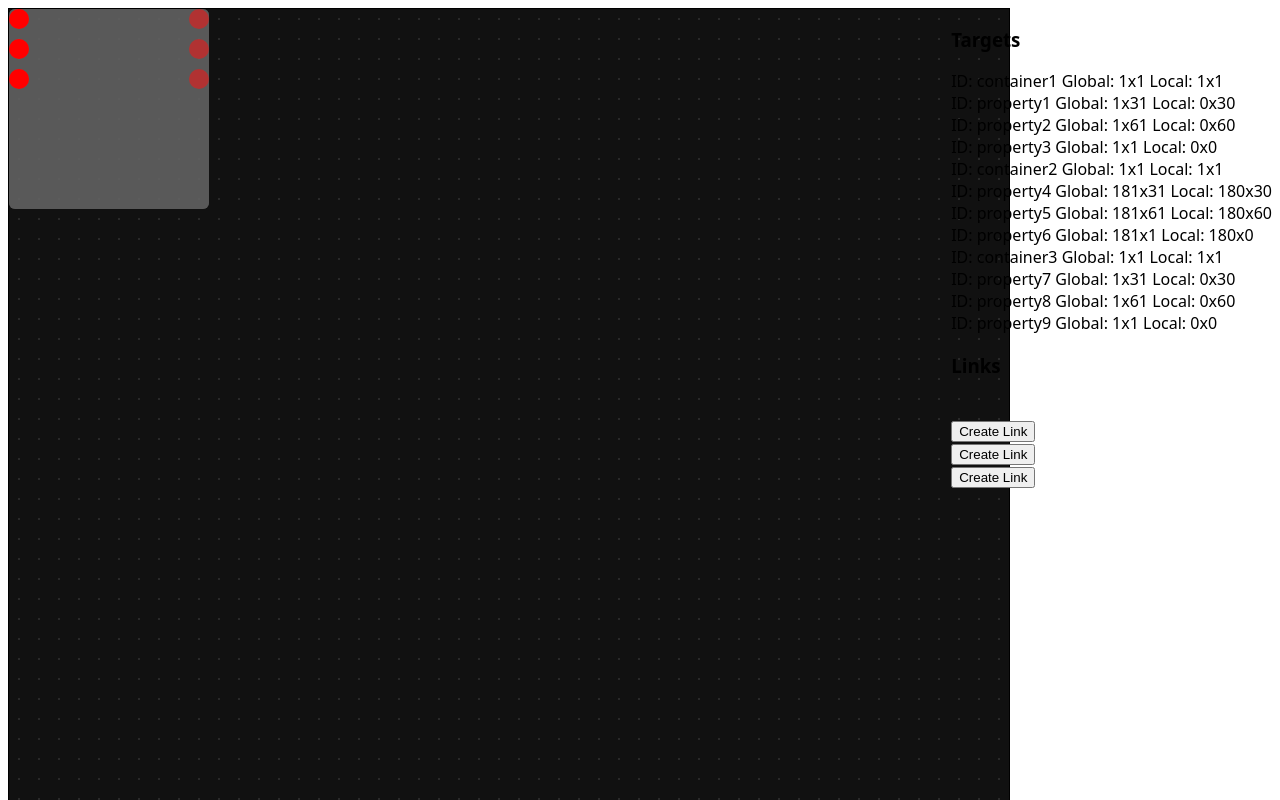
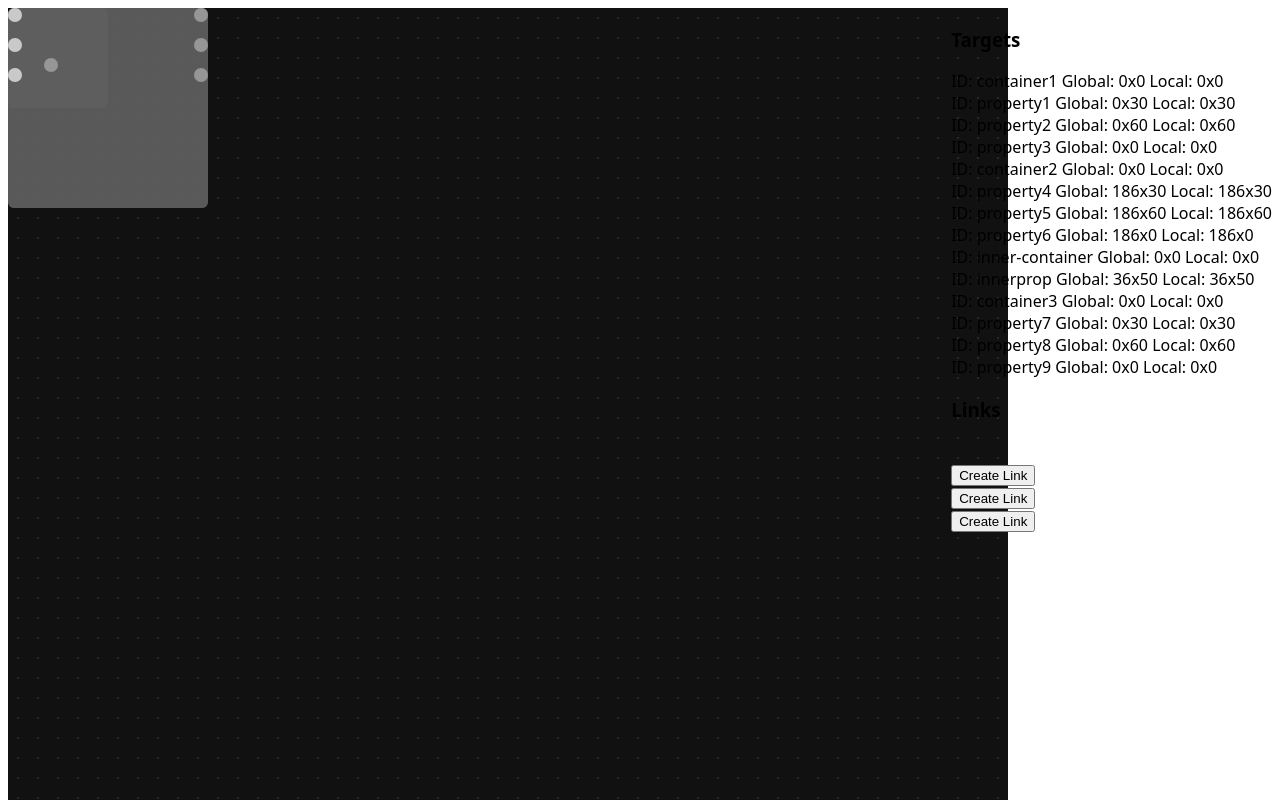
Before and after one commit to BenjaminDobler/flow-motion, an Angular app: page / in a window 1280 px wide. Shown: the top 800 px of the page. Built offline with nearby package versions, Linux system fonts and the light colour scheme.

Commit message:
introduced ngbondcontainer, refactored directives

```diff
--- a/package.json
+++ b/package.json
@@ -24,7 +24,6 @@
   },
   "devDependencies": {
     "@angular-devkit/build-angular": "^19.2.15",
-    "@angular/cli": "^19.2.15",
     "@angular/compiler-cli": "^19.2.0",
     "@types/jasmine": "~5.1.0",
     "jasmine-core": "~5.6.0",
--- a/projects/demo/src/app/app.component.html
+++ b/projects/demo/src/app/app.component.html
@@ -1,147 +1,99 @@
+<ng-bond-container>
+  <div bondcontainer="container1" class="drag-container">
     <div
-  dragworld
-  style="
-    position: relative;
-    width: 1000px;
-    height: 1000px;
-    border: solid 1px #000;
-  "
->
-  <svg
-    #svg_canvas
-    style="position: absolute; top: 0; left: 0"
-    style="background: #111"
-    width="1000"
-    height="1000"
-    xmlns="http://www.w3.org/2000/svg"
-  >
-    <defs>
-      <pattern id=":S4:" patternUnits="userSpaceOnUse" width="20" height="20">
-        <circle r="1" cx="10" cy="10" fill="#313131"></circle>
-      </pattern>
-    </defs>
-
-    <rect id="canvas_bg" width="100%" height="100%" fill="url(#:S4:)"></rect>
-  </svg>
-
-  <svg
-    style="position: absolute; left: 0; top: 0"
-    viewBox="0 0 1000 1000"
-    height="100%"
-    width="100%"
-  >
-    @for (link of dragService.links(); track $index) {
-      <path
-        class="draw"
-        [attr.stroke]="link().stroke"
-        stroke-width="3"
-        [attr.d]="link().path2"
-        fill="none"
-        stroke-dasharray="10"
-      />
-    }
-  </svg>
-
-  <div
-    id="container1"
-    [draggable]
-    #draggableRef="draggable"
-    class="drag-container"
-  >
-    <div
-      id="property1"
+      bondproperty="property1"
       style="top: 30px"
-      dragproperty="property1"
       class="drag-prop drag-child"
     ></div>
     <div
-      id="property2"
+      bondproperty="property2"
       style="top: 60px"
-      dragproperty="property2"
       class="drag-prop drag-child"
     ></div>
-    <div id="property3" dragproperty="property3" class="drag-prop drag-child"></div>
+    <div bondproperty="property3" class="drag-prop drag-child"></div>
   </div>
 
+  <div bondcontainer="container2" class="drag-container">
     <div
-    id="container2"
-    [draggable]
-    #draggableRef2="draggable"
-    class="drag-container"
-  >
-    <div
-      id="property4"
+      bondproperty="property4"
       style="top: 30px; right: 0"
-      dragproperty="property4"
       class="drag-prop drag-child"
     ></div>
     <div
-      id="property5"
+      bondproperty="property5"
       style="top: 60px; right: 0"
-      dragproperty="property5"
       class="drag-prop drag-child"
     ></div>
     <div
-      id="property6"
-      dragproperty="property6"
+      bondproperty="property6"
       style="right: 0"
       class="drag-prop drag-child"
     ></div>
-  </div>
 
     <div
-    id="container3"
-    [draggable]
-    #draggableRef3="draggable"
+      bondcontainer="inner-container"
       class="drag-container"
+      style="width: 100px; height: 100px"
     >
       <div
-      id="property7"
-      style="top: 30px"
-      dragproperty="property1"
-      class="drag-prop drag-child"
-    ></div>
-    <div
-      id="property8"
-      style="top: 60px"
-      dragproperty="property1"
-      class="drag-prop drag-child"
-    ></div>
-    <div
-      id="property9"
-      dragproperty="property9"
+        bondproperty="innerprop"
+        style="top: 50px; right: 50px"
         class="drag-prop drag-child"
       ></div>
     </div>
   </div>
 
+  <div
+    bondcontainer="container3"
+    class="drag-container"
+  >
+    <div
+      bondproperty="property7"
+      style="top: 30px"
+      class="drag-prop drag-child"
+    ></div>
+    <div
+      bondproperty="property8"
+      style="top: 60px"
+      class="drag-prop drag-child"
+    ></div>
+    <div
+      bondproperty="property9"
+      class="drag-prop drag-child"
+    ></div>
+  </div>
+</ng-bond-container>
+
 <div style="position: absolute; right: 0; top: 0">
   <h3>Targets</h3>
-  @for (drag of dragService.dragElements(); track $index) {
+  @for (drag of ngBondService.dragElements(); track $index) {
     <div>
-      ID: {{ drag.id }} Global: {{ drag.gX() }}x{{ drag.gY() }} Local:
+      ID: {{ drag.id() }} Global: {{ drag.gX() }}x{{ drag.gY() }} Local:
       {{ drag.x() }}x{{ drag.y() }}
     </div>
   }
 
   <h3>Links</h3>
-  @for (link of dragService.links(); track $index) {
+  @for (link of ngBondService.links(); track $index) {
     <div>
       {{ link().inputId }}: {{ link().x1 }}x{{ link().y1 }}
       {{ link().outputId }}: {{ link().x2 }}x{{ link().y2 }}
+      <button (click)="ngBondService.removeLink(link)">Remove</button>
     </div>
   }
 
   <br />
-  <button (click)="dragService.createLink('property1', 'property4')">
+  <button (click)="ngBondService.createLink('property1', 'property4')">
     Create Link
   </button>
   <br />
-  <button (click)="dragService.createLink('property2', 'property5', '#00ff00')">
+  <button
+    (click)="ngBondService.createLink('property2', 'property5', '#00ff00')"
+  >
     Create Link
   </button>
   <br />
-  <button (click)="dragService.createLink('property6', 'property8')">
+  <button (click)="ngBondService.createLink('property6', 'property8')">
     Create Link
   </button>
 </div>
--- a/projects/demo/src/app/app.component.scss
+++ b/projects/demo/src/app/app.component.scss
@@ -14,20 +14,10 @@
 
 .drag-child {
   position: absolute;
-  width: 20px;
-  height: 20px;
+  width: 14px;
+  height: 14px;
   top: 0;
   bottom: 0;
-  background: #ff0000;
+  background: #c9c9c9;
   border-radius: 100%;
 }
-
-.draw {
-  stroke-dasharray: 10;
-  animation: dashdraw 4s linear infinite;
-}
-@keyframes dashdraw {
-  to {
-    stroke-dashoffset: 200;
-  }
-}
--- a/projects/demo/src/app/app.component.ts
+++ b/projects/demo/src/app/app.component.ts
@@ -1,18 +1,19 @@
-import { Component, inject } from '@angular/core';
+import { ChangeDetectionStrategy, Component, inject } from '@angular/core';
 import { DraggerDirective } from './directives/drag-directive/dragger.directive';
-import { DragService } from './services/drag.service';
-import { DragWorld } from './directives/drag-world/drag.world';
+import { NgBondService } from './services/ngbond.service';
 import { DragProperty } from './directives/drag-property/drag-property.directive';
+import { NgBondContainerComponent } from './components/ng-bond-container/ng-bond-container.component';
 
 @Component({
   selector: 'app-root',
-  imports: [DraggerDirective, DragWorld, DragProperty],
+  imports: [DraggerDirective, DragProperty, NgBondContainerComponent],
   templateUrl: './app.component.html',
   styleUrl: './app.component.scss',
-  providers: [DragService]
+  providers: [NgBondService],
+  changeDetection: ChangeDetectionStrategy.OnPush
 })
 export class AppComponent {
   title = 'demo';
 
-  protected dragService: DragService = inject(DragService);
+  protected ngBondService: NgBondService = inject(NgBondService);
 }
--- /dev/null
+++ b/projects/demo/src/app/components/ng-bond-container/ng-bond-container.component.html
@@ -0,0 +1,66 @@
+<svg
+  #svg_canvas
+  style="position: absolute; top: 0; left: 0"
+  style="background: #111"
+  width="1000"
+  height="1000"
+  xmlns="http://www.w3.org/2000/svg"
+>
+  <defs>
+    <pattern id=":S4:" patternUnits="userSpaceOnUse" width="20" height="20">
+      <circle r="1" cx="10" cy="10" fill="#313131"></circle>
+    </pattern>
+  </defs>
+
+  <rect id="canvas_bg" width="100%" height="100%" fill="url(#:S4:)"></rect>
+</svg>
+
+<svg
+  style="position: absolute; left: 0; top: 0"
+  viewBox="0 0 1000 1000"
+  width="1000"
+  height="1000"
+>
+  <defs>
+    <marker
+      id="arrowStart"
+      markerWidth="10"
+      markerHeight="10"
+      refX="-3"
+      refY="3"
+      orient="auto"
+      markerUnits="strokeWidth"
+    >
+      <path d="M0,3 L9,6 L9,0 z" fill="rgba(200,200,200,0.8)" />
+    </marker>
+  </defs>
+  <defs>
+    <marker
+      id="arrowEnd"
+      markerWidth="10"
+      markerHeight="10"
+      refX="9"
+      refY="3"
+      orient="auto"
+      markerUnits="strokeWidth"
+    >
+      <path d="M0,0 L9,3 L0,6 L5,3 z" fill="rgba(83, 244, 66,1)" />
+    </marker>
+  </defs>
+  @for (link of dragService.links(); track $index) {
+    <path
+      class="draw"
+      [attr.stroke]="link().stroke"
+      stroke-width="1"
+      [attr.d]="link().path2"
+      fill="none"
+      stroke-dasharray="10"
+      marker-start="url(#arrowStart)"
+      marker-end="url(#arrowEnd)"
+    />
+  }
+</svg>
+
+<div style="position: absolute; top: 0; left: 0">
+  <ng-content></ng-content>
+</div>
--- /dev/null
+++ b/projects/demo/src/app/components/ng-bond-container/ng-bond-container.component.scss
@@ -0,0 +1,14 @@
+:host {
+  display: block;
+  position: relative;
+}
+
+.draw {
+  stroke-dasharray: 10;
+  animation: dashdraw 4s linear infinite;
+}
+@keyframes dashdraw {
+  to {
+    stroke-dashoffset: 200;
+  }
+}
--- /dev/null
+++ b/projects/demo/src/app/components/ng-bond-container/ng-bond-container.component.ts
@@ -0,0 +1,14 @@
+import { ChangeDetectionStrategy, Component, ElementRef, inject } from '@angular/core';
+import { NgBondService } from '../../services/ngbond.service';
+
+@Component({
+  selector: 'ng-bond-container',
+  imports: [],
+  templateUrl: './ng-bond-container.component.html',
+  styleUrl: './ng-bond-container.component.scss',
+  changeDetection: ChangeDetectionStrategy.OnPush
+})
+export class NgBondContainerComponent {
+  public el: ElementRef<HTMLElement> = inject(ElementRef);
+  protected dragService: NgBondService = inject(NgBondService);
+}
--- a/projects/demo/src/app/directives/drag-world/drag.world.ts
+++ /dev/null
@@ -1,10 +0,0 @@
-import { Directive, ElementRef, inject } from '@angular/core';
-
-@Directive({
-  selector: '[dragworld]',
-  standalone: true,
-  exportAs: 'dragworld',
-})
-export class DragWorld {
-    public el: ElementRef = inject(ElementRef);
-}
--- a/projects/demo/src/app/services/drag.service.ts
+++ b/projects/demo/src/app/services/ngbond.service.ts
@@ -19,7 +19,7 @@ interface DragPoint {
   gY: Signal<number>;
 }
 
-export class DragService {
+export class NgBondService {
   dragElements = signal<(DraggerDirective | DragProperty)[]>([]);
 
   links = signal<Link[]>([]);
@@ -40,8 +40,8 @@ export class DragService {
   }
 
   createLink(id1: string, id2: string, stroke = 'cornflowerblue') {
-    const p1 = this.dragElements().find((d) => d.id === id1);
-    const p2 = this.dragElements().find((d) => d.id === id2);
+    const p1 = this.dragElements().find((d) => d.id() === id1);
+    const p2 = this.dragElements().find((d) => d.id() === id2);
 
     const x1 = p1?.gX();
     const y1 = p1?.gY();
@@ -72,7 +72,8 @@ export class DragService {
     dragPoint: DragPoint,
     stroke = 'cornflowerblue',
   ) {
-    const p1 = this.dragElements().find((d) => d.id === id1);
+    console.log('create preview link');
+    const p1 = this.dragElements().find((d) => d.id() === id1);
     const p2 = dragPoint;
 
     const x1 = p1?.gX();
@@ -80,7 +81,7 @@ export class DragService {
     const x2 = p2?.gX();
     const y2 = p2?.gY();
 
-    const yOffset = 10;
+    const yOffset = 7;
 
     if (p1 && p2) {
       const link = computed(() => ({
@@ -105,6 +106,10 @@ export class DragService {
     this.links.update((x) => x.filter((l) => l !== link));
   }
 
+  removeLink(link: any) {
+    this.links.update((x) => x.filter((l) => l !== link));
+  }
+
   getComponent(targetElement: any) {
     this.dragElements().forEach((e) => {
       console.log(e.el.nativeElement);
```
Also changed, not shown: projects/demo/src/app/directives/drag-directive/dragger.directive.ts (+31 -32 lines), projects/demo/src/app/directives/drag-property/drag-property.directive.ts (+25 -62 lines), 1 other file (tests, documents, lock files or other folders). Lines whose indentation alone changed are shown as unchanged.
